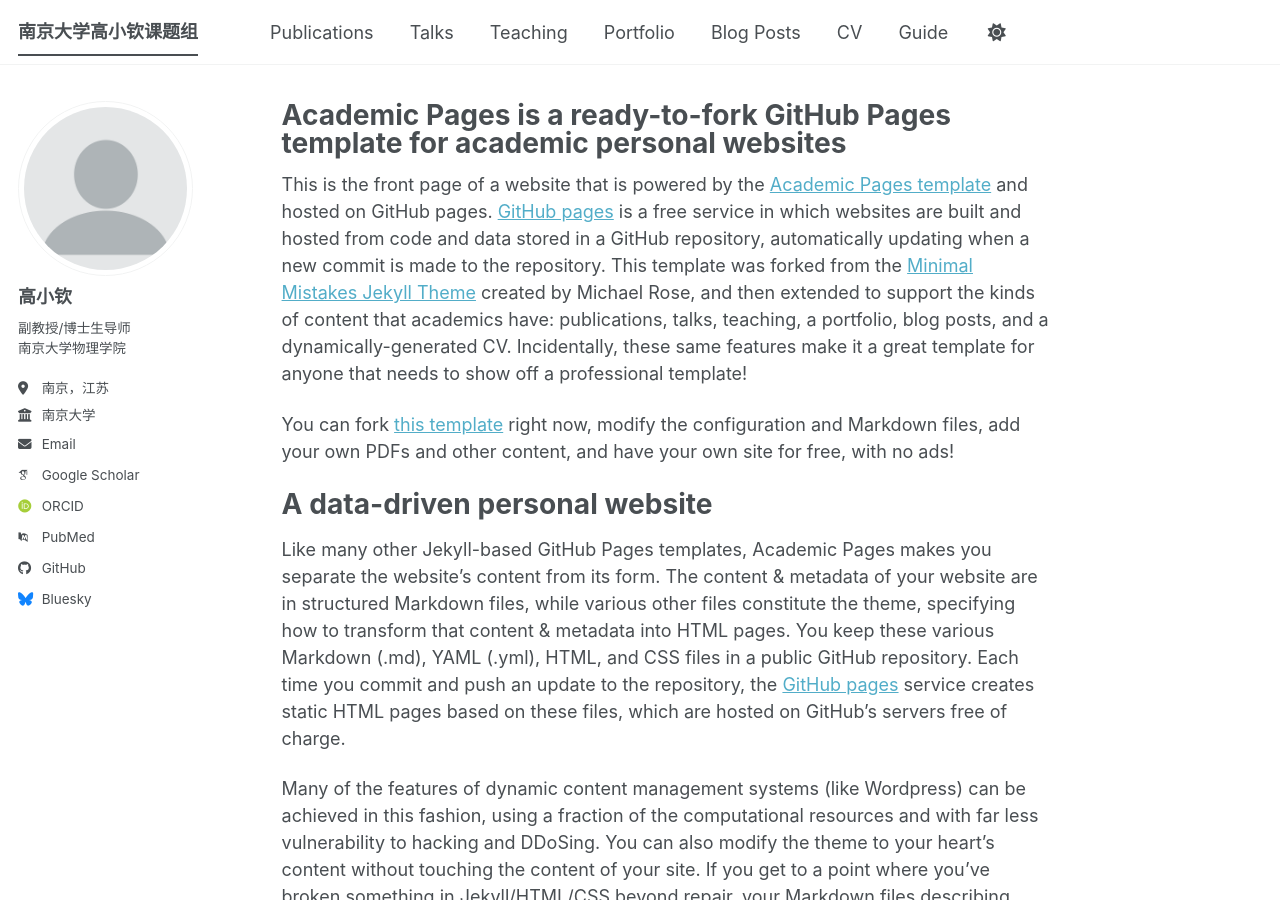
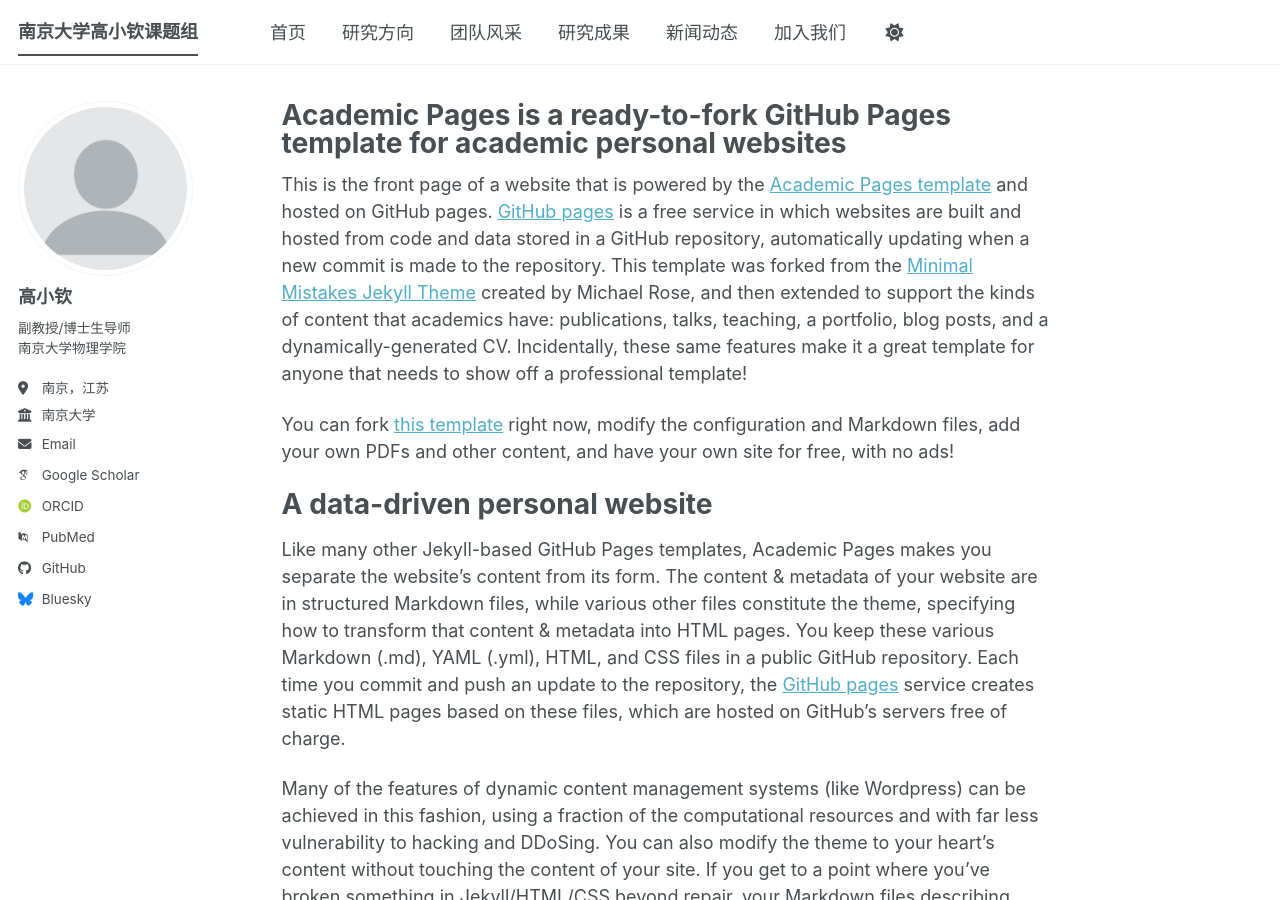
Before and after one commit to zhuxi1020999-collab/nju_lab.github.io, a Jekyll site: the page built from _pages/about.md, in a window 1280 px wide and 900 px high. Built offline with Jekyll 4.4.1, drawn with Linux system fonts in a browser that asks for light colours; some web fonts are replaced; a script bundle is joined from its source files by our own code; library files that are not in the unit come from our copies.

Commit message:
Update navigation.yml

```diff
--- a/_data/navigation.yml
+++ b/_data/navigation.yml
@@ -8,26 +8,15 @@
 #      Markdown formatted page while the second is generated using JSON.
 
 main:
-  - title: "Publications"
+  - title: "首页"
+    url: /
+  - title: "研究方向"
+    url: /research/
+  - title: "团队风采"
+    url: /team/
+  - title: "研究成果"
     url: /publications/
-
-  - title: "Talks"
-    url: /talks/
-
-  - title: "Teaching"
-    url: /teaching/
-
-  - title: "Portfolio"
-    url: /portfolio/
-
-  - title: "Blog Posts"
-    url: /year-archive/
-
-  - title: "CV"
-    url: /cv/
-
-  # - title: "CV"
-  #   url: /cv-json/
-
-  - title: "Guide"
-    url: /markdown/
+  - title: "新闻动态"
+    url: /news/
+  - title: "加入我们"
+    url: /join/
```
